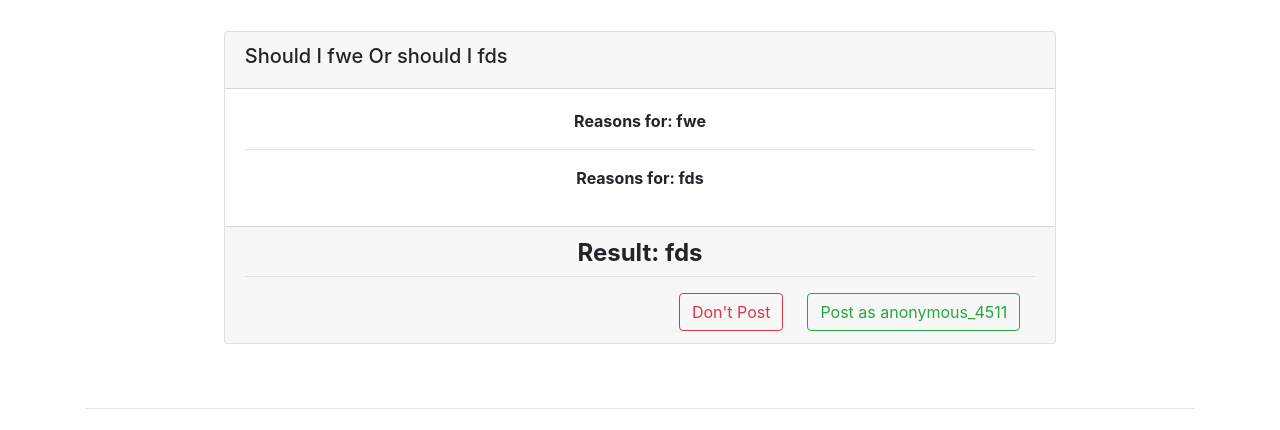
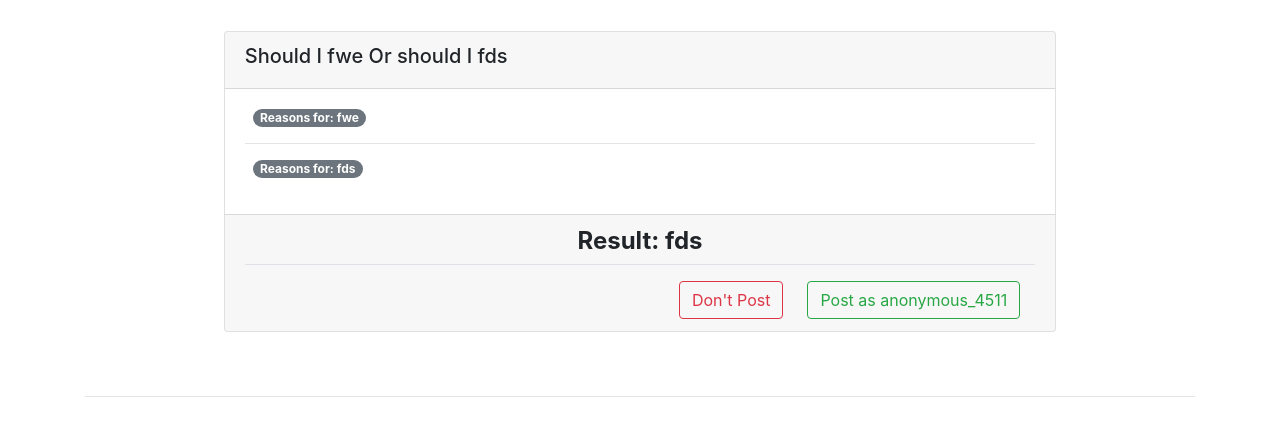
Before and after one commit to afarntrog/difficilis-django, a Django app: page /result/11/ in a window 1280 px wide. Shown: the part 59-489 px from the top of the page. Run offline with Django 3.2, Linux system fonts and the light colour scheme; data comes from the database, SQL or seed files in the repository; both versions use the stored data as it was after the commit; some libraries are stand-ins or nearby versions.

Commit message:
Added reasons badge

```diff
--- a/difficilis/settings.py
+++ b/difficilis/settings.py
@@ -58,6 +58,7 @@ MIDDLEWARE = [
 ]
 # This forces all domains to go to ssl
 # On local dev Chrome will remember so run in incognito
+# Make this an enviro variable
 SECURE_SSL_REDIRECT = True # True for Heroku
 
 ROOT_URLCONF = 'difficilis.urls'
--- a/easydilemma/templates/easydilemma/dilemma_result.html
+++ b/easydilemma/templates/easydilemma/dilemma_result.html
@@ -90,8 +90,9 @@
             </div>
 
             <div class="card-body">
-                    <div class="row mb-3">
-                            <div class="text-center font-weight-bold col-md-12">Reasons for: {{ dilemma_part_one }}</div>
+                    <div class="row mb-3 ml-2">
+                        <span class="badge badge-pill badge-secondary">Reasons for: {{ dilemma_part_one }}</span>
+                        <!-- <div class="text-center font-weight-bold col-md-12">Reasons for: <span class="badge badge-pill badge-secondary">{{ dilemma_part_one }}</span></div> -->
                     </div>
                 {% for reason in all_dilemma_one_reasons %}
                 <div class="row mb-3">
@@ -99,6 +100,7 @@
                         <input type="text" class="form-control font-weight-bold expand-reason text-truncate" value="{{ reason.reason }}" readonly>
                         <div class="p-2 mb-3 rounded text-dark font-weight-bold border text-center bg-light" style="display: none" id="full-reason-div">{{ reason.reason }}</div>
                     </div>
+                    <!-- <li class="h4"><span class="badge badge-pill badge-secondary">HTML</span></li> -->
                     <div class="col-md-4">
                         {% if reason.selected_option == "1" %}
                             <input type="text" class="form-control text-center font-weight-bold" value="Not Really Important" readonly>
@@ -116,8 +118,9 @@
                 </div>
                 {% endfor %}
                 <hr>
-                <div class="row mb-3">
-                        <div class="text-center font-weight-bold col-md-12">Reasons for: {{ dilemma_part_two }}</div>
+                <div class="row mb-3 ml-2">
+                    <span class="badge badge-pill badge-secondary">Reasons for: {{ dilemma_part_two }}</span>
+                    <!-- <div class="text-center font-weight-bold col-md-12">Reasons for: {{ dilemma_part_two }}</div> -->
                 </div>
                 {% for reason in all_dilemma_two_reasons %}
                 <div class="row mb-3">
```
Also changed, not shown: easydilemma/templates/easydilemma/all_dilemmas.html (+8 -1 lines), easydilemma/templates/easydilemma/all_user_dilemmas.html (+7 -0 lines), db.sqlite3.
